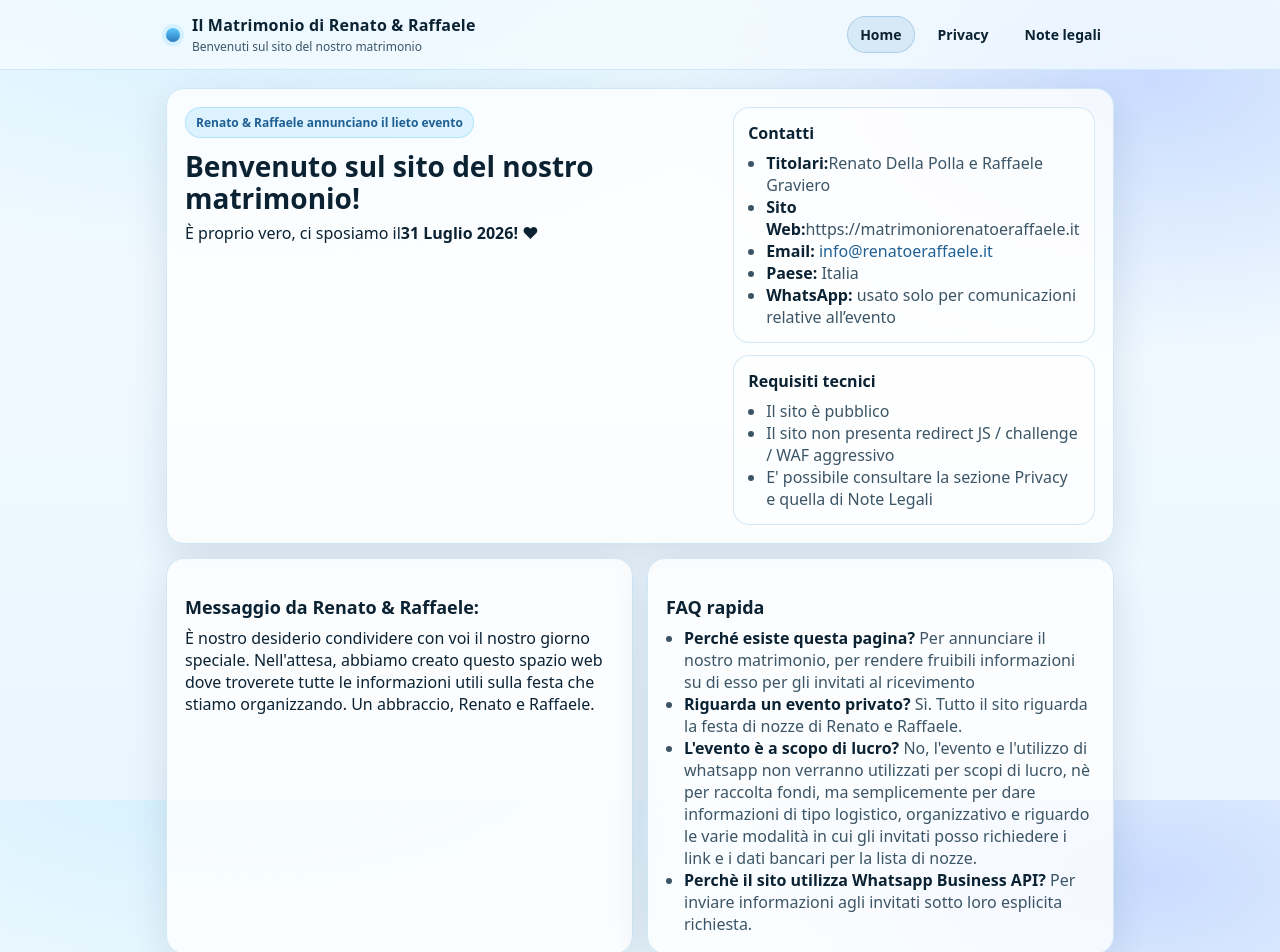
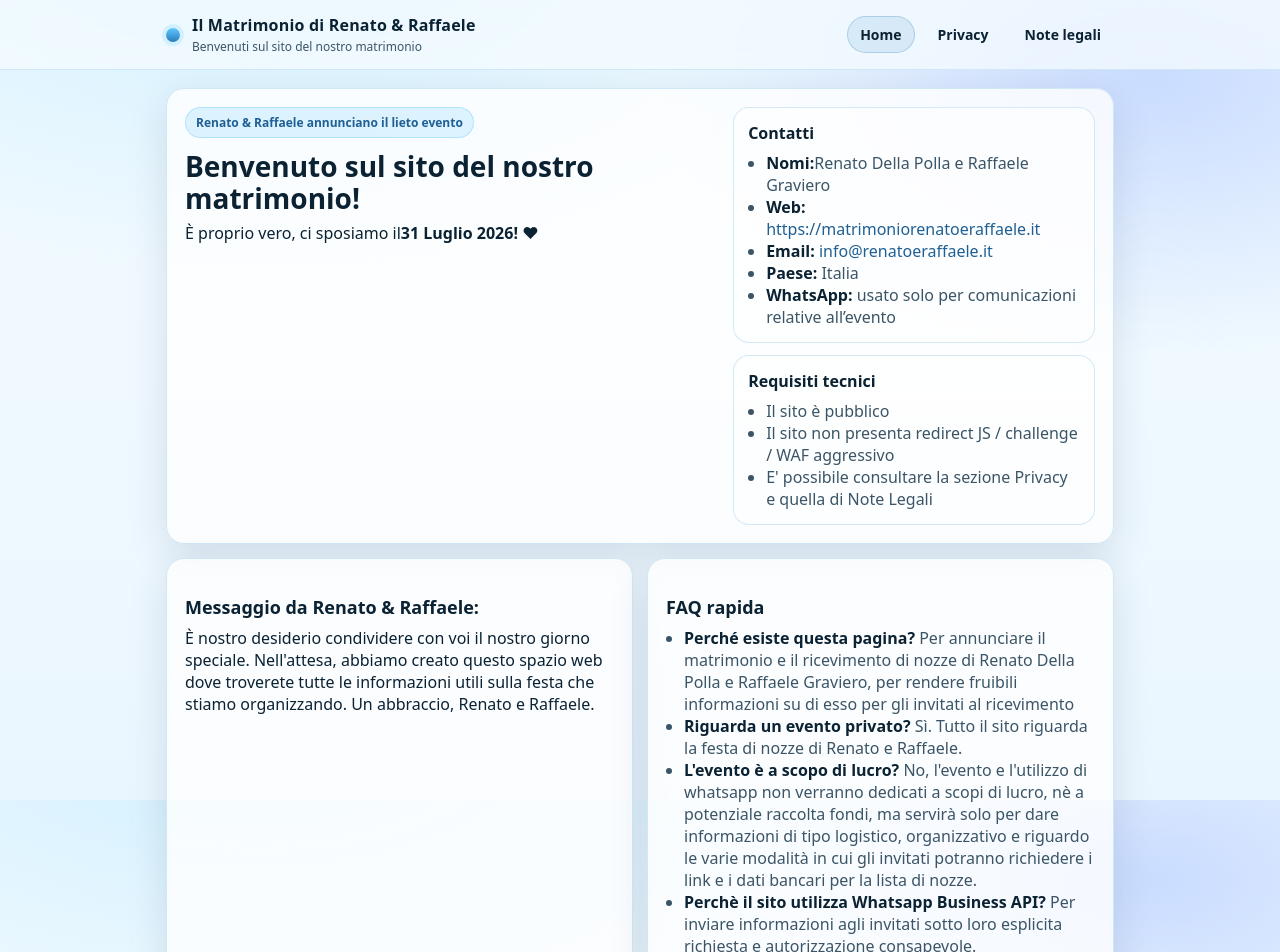
Before and after one commit to lexor82/matrimonio-renato-raffaele, a React (Vite) app: page / in a window 1280 px wide. Shown: the top 952 px of the page. Built offline with nearby package versions, Linux system fonts and the light colour scheme.

Commit message:
update: text updates

```diff
--- a/src/react-app/pages/Home.tsx
+++ b/src/react-app/pages/Home.tsx
@@ -17,8 +17,8 @@ export default function Home() {
                     <div className="info-box">
                         <div className="info-title">Contatti</div>
                         <ul className="list">
-                            <li><span className="k">Titolari:</span>Renato Della Polla e Raffaele Graviero</li>
-                            <li><span className="k">Sito Web:</span>https://matrimoniorenatoeraffaele.it</li>
+                            <li><span className="k">Nomi:</span>Renato Della Polla e Raffaele Graviero</li>
+                            <li><span className="k">Web:</span> <a href="mailto:info@renatoeraffaele.it">https://matrimoniorenatoeraffaele.it</a></li>
                             <li><span className="k">Email:</span> <a href="mailto:info@renatoeraffaele.it">info@renatoeraffaele.it</a></li>
                             <li><span className="k">Paese:</span> Italia</li>
                             <li><span className="k">WhatsApp:</span> usato solo per comunicazioni relative all’evento</li>
@@ -51,10 +51,10 @@ export default function Home() {
                 <div className="card">
                     <h2 className="h2">FAQ rapida</h2>
                     <ul className="list">
-                        <li><span className="k">Perché esiste questa pagina?</span> Per annunciare il nostro matrimonio, per rendere fruibili informazioni su di esso per gli invitati al ricevimento</li>
+                        <li><span className="k">Perché esiste questa pagina?</span> Per annunciare il matrimonio e il ricevimento di nozze di Renato Della Polla e Raffaele Graviero, per rendere fruibili informazioni su di esso per gli invitati al ricevimento</li>
                         <li><span className="k">Riguarda un evento privato?</span> Sì. Tutto il sito riguarda la festa di nozze di Renato e Raffaele.</li>
-                        <li><span className="k">L'evento è a scopo di lucro?</span> No, l'evento e l'utilizzo di whatsapp non verranno utilizzati per scopi di lucro, nè per raccolta fondi, ma semplicemente per dare informazioni di tipo logistico, organizzativo e riguardo le varie modalità in cui gli invitati posso richiedere i link e i dati bancari per la lista di nozze.</li>
-                        <li><span className="k">Perchè il sito utilizza Whatsapp Business API?</span> Per inviare informazioni agli invitati sotto loro esplicita richiesta.</li>
+                        <li><span className="k">L'evento è a scopo di lucro?</span> No, l'evento e l'utilizzo di whatsapp non verranno dedicati a scopi di lucro, nè a potenziale raccolta fondi, ma servirà solo per dare informazioni di tipo logistico, organizzativo e riguardo le varie modalità in cui gli invitati potranno richiedere i link e i dati bancari per la lista di nozze.</li>
+                        <li><span className="k">Perchè il sito utilizza Whatsapp Business API?</span> Per inviare informazioni agli invitati sotto loro esplicita richiesta e autorizzazione consapevole.</li>
                     </ul>
                 </div>
             </section>
--- a/src/react-app/pages/Privacy.tsx
+++ b/src/react-app/pages/Privacy.tsx
@@ -20,9 +20,9 @@ export default function Privacy() {
                     I dati sono conservati per il tempo strettamente necessario alla gestione delle comunicazioni relative all’evento.
                 </p>
 
-                <h2 className="h2">Titolare e contatti</h2>
+                <h2 className="h2">Titolari e contatti</h2>
                 <p className="p">
-                    Renato &amp; Raffaele — contatto: <a href="mailto:info@renatoeraffaele.it">info@renatoeraffaele.it</a>
+                    Renato Della Polla &amp; Raffaele Graviero — contatto: <a href="mailto:info@renatoeraffaele.it">info@renatoeraffaele.it</a>
                 </p>
 
                 <h2 className="h2">Terze parti</h2>
@@ -32,7 +32,7 @@ export default function Privacy() {
 
                 <h2 className="h2">Nota Importante</h2>
                 <p className="p">
-                   Questo sito non viene utilizzato in alcun modo a scopi di lucro, nè raccolta fondi, nè vendita o commercio alcuno. Ma semplicemente per fornire informazioni agli invitati riguardo la loro possibilità di effettuare un libero regalo agli sposi.
+                   Questo sito non viene utilizzato in nessun modo per scopi di lucro, nè raccolta fondi, nè vendita o commercio alcuno. Ma semplicemente per fornire informazioni agli invitati riguardo la loro possibilità di effettuare un libero regalo agli sposi.
                 </p>
             </section>
         </div>
```
